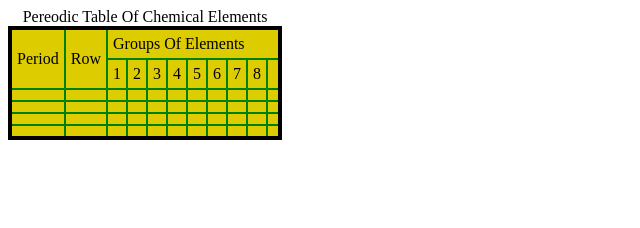
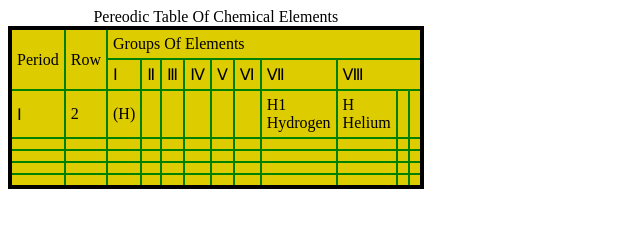
Before and after one commit to zharnikov/Periodic-Table-Of-Chemical-Elements, a plain HTML site: page index.html in a window 1280 px wide. Shown: the whole page, without its empty margins (0-640 px from the left). Drawn offline with Linux system fonts and the light colour scheme.

Commit message:
12.04.22
a little practice with pet

```diff
--- a/index.html
+++ b/index.html
@@ -24,21 +24,36 @@
             <tr>
                 <td rowspan="2">Period</td>
                 <td rowspan="2">Row</td>
-                <td colspan="10">Groups Of Elements</td>
+                <td colspan="11">Groups Of Elements</td>
             </tr>
             <tr>
-                <td>1</td>
-                <td>2</td>
-                <td>3</td>
-                <td>4</td>
-                <td>5</td>
-                <td>6</td>
-                <td>7</td>
-                <td>8</td>
+                <td>&#8544;</td>
+                <td>&#8545;</td>
+                <td>&#8546;</td>
+                <td>&#8547;</td>
+                <td>&#8548;</td>
+                <td>&#8549;</td>
+                <td>&#8550;</td>
+                <td colspan="4">&#8551;</td>
             </tr>
         </thead>
         <tbody>
             <tr>
+               <td>&#8544;</td>
+               <td>2</td>
+               <td>(H)</td>
+               <td></td>
+               <td></td>
+               <td></td>
+               <td></td>
+               <td></td>
+               <td>H1<br>Hydrogen</td>
+               <td>H<br>Helium</td>
+               <td></td>
+               <td></td>
+            </tr>
+            <tr>
+                <td></td>
                 <td></td>
                 <td></td>
                 <td></td>
@@ -63,8 +78,10 @@
                 <td></td>
                 <td></td>
                 <td></td>
+                <td></td>
              </tr>
              <tr>
+                <td></td>
                 <td></td>
                 <td></td>
                 <td></td>
@@ -89,6 +106,7 @@
                 <td></td>
                 <td></td>
                 <td></td>
+                <td></td>
              </tr>
         </tbody>
     </table>
```
Lines whose indentation alone changed are shown as unchanged.
